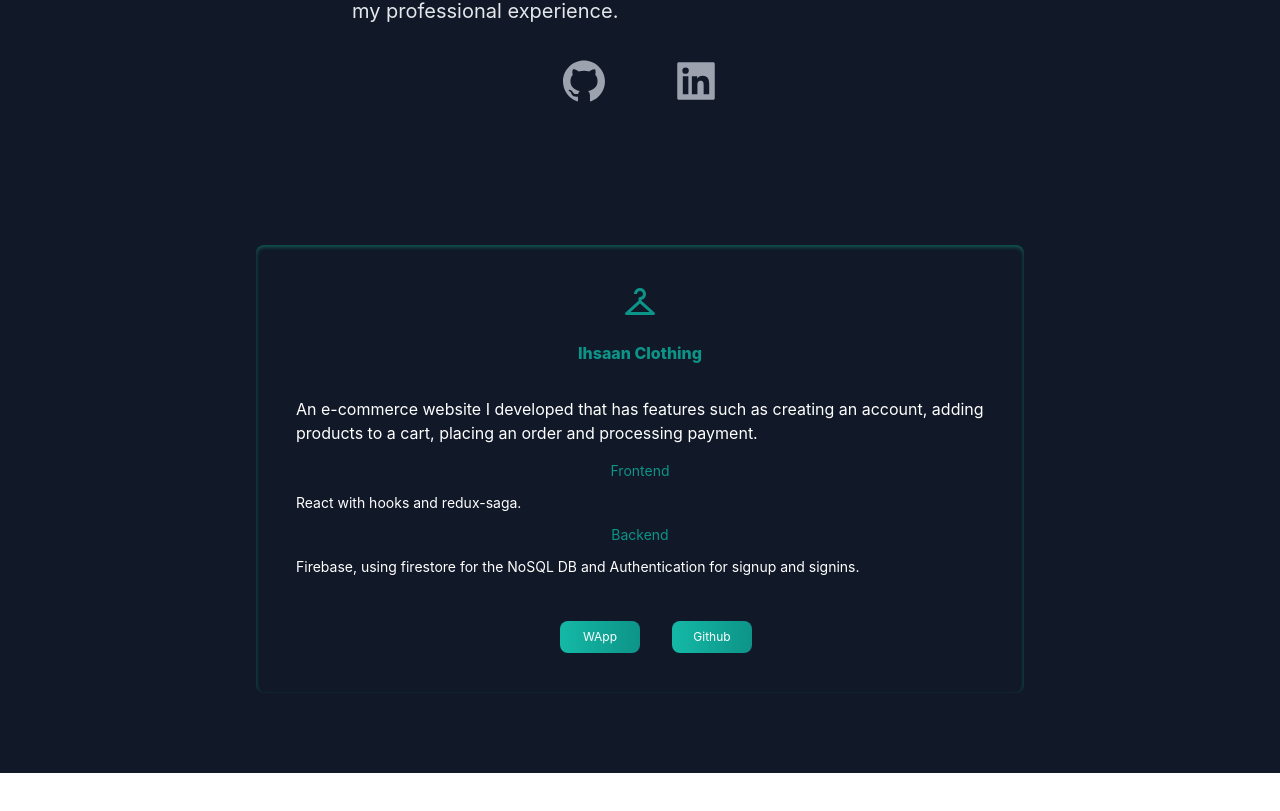
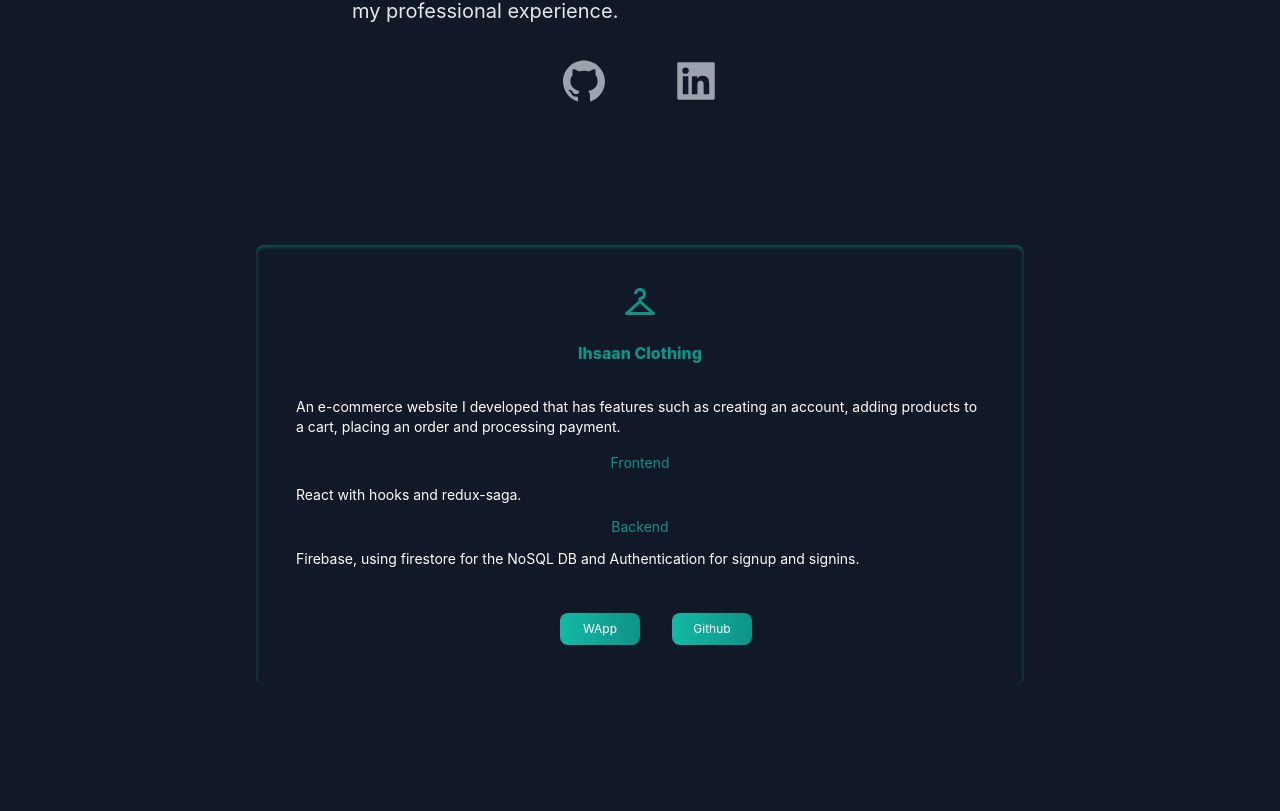
Before and after one commit to abu-jeylani/portfolio, a Next.js app: page / in a window 1280 px wide. Shown: the part 579-1390 px from the top of the page. Before the commit the page ends 1352 px from the top, so only its background shows below. Built offline with nearby package versions, Linux system fonts and the light colour scheme.

Commit message:
updating

```diff
--- a/pages/index.js
+++ b/pages/index.js
@@ -93,13 +93,13 @@ export default function Home() {
             </a>
           </div>
         </section>
-        <section className=" mt-32 portfolio-section transition duration-200 hover:scale-110 mb-20ark:bg-inherit">
+        <section className=" mt-32 portfolio-section transition duration-200 hover:scale-110 mb-20 dark:bg-inherit">
           <div className="shadow-inner rounded-lg  dark:shadow-inner dark:shadow-teal-800 p-10 d flex-1 max-w-3xl  mx-auto ">
             <BiCloset className="text-teal-600 text-4xl m-auto mb-5" />
             <h2 className=" text-teal-600 font-extrabold mb-6 text-center">
               Ihsaan Clothing
             </h2>
-            <p className="py-2 text-left  dark:text-white">
+            <p className="py-2 text-sm dark:text-white">
               An e-commerce website I developed that has features such as
               creating an account, adding products to a cart, placing an order
               and processing payment.
@@ -108,7 +108,7 @@ export default function Home() {
             <h4 className="pt-2 text-sm text-teal-600 text-center mb-2">
               Frontend
             </h4>
-            <p className="text-gray-800 text-sm dark:text-white py-1 text-left">
+            <p className="text-gray-800  text-sm dark:text-white py-1 text-left">
               React with hooks and redux-saga.
             </p>
             <h4 className="pt-2 text-teal-600 text-sm text-center mb-2">
```
